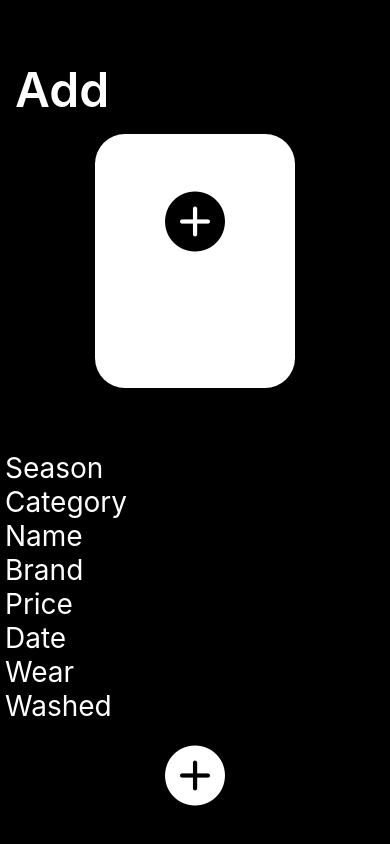
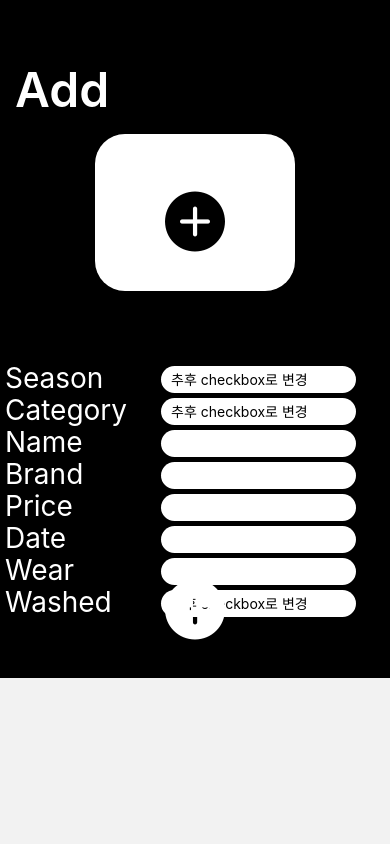
Before and after one commit to DTPrincess/CLOG, a React Native app: screen /Add in a window 390 px wide. Built offline with nearby package versions, Linux system fonts and the light colour scheme.

Commit message:
add.js에 textinput 추가

```diff
--- a/screens/Add.js
+++ b/screens/Add.js
@@ -6,11 +6,13 @@ import {
   View,
   ScrollView,
   TouchableOpacity,
+  TextInput,
 } from "react-native";
 import { AntDesign } from "@expo/vector-icons";
 
 export default function Add( {navigation}) {
   return (
+    <ScrollView>
     <View style={styles.container}>
        <View style={styles.header}>
         <Text style={styles.add}>Add</Text>
@@ -25,17 +27,24 @@ export default function Add( {navigation}) {
        </View>
       </View>
 
-
-      <View>
+      <View style={styles.container3}>
         <Text style={styles.category}>Season</Text>
+        <TextInput placeholder={"추후 checkbox로 변경"} style={styles.textinput}/>
         <Text style={styles.category}>Category</Text>
+        <TextInput placeholder={"추후 checkbox로 변경"} style={styles.textinput}/>
         <Text style={styles.category}>Name</Text>
+        <TextInput style={styles.textinput}/>
         <Text style={styles.category}>Brand</Text>
+        <TextInput style={styles.textinput}/>
         <Text style={styles.category}>Price</Text>
+        <TextInput style={styles.textinput}/>
         <Text style={styles.category}>Date</Text>
+        <TextInput style={styles.textinput}/>
         <Text style={styles.category}>Wear</Text>
+        <TextInput style={styles.textinput}/>
         <Text style={styles.category}>Washed</Text>
-      </View>
+        <TextInput placeholder={"추후 checkbox로 변경"} style={styles.textinput}/>
+        </View>
 
       <TouchableOpacity
         style={styles.plus}
@@ -43,6 +52,8 @@ export default function Add( {navigation}) {
         <AntDesign name="pluscircle" size={60} color="white" />
       </TouchableOpacity>
     </View>
+    </ScrollView>
+
   );
 }
 
@@ -56,6 +67,15 @@ const styles = StyleSheet.create({
     flex:1,
     backgroundcolor:"black",
     alignItems : "center",
+  },
+
+  container3: {
+    flex:1,
+    marginTop: 30,
+    backgroundColor: "black",
+    flexDirection:"row",
+    flexWrap: "wrap",
+    alignItems: "flex-start",
   },
 
   header: {
@@ -73,6 +93,10 @@ const styles = StyleSheet.create({
     fontSize: 28,
     fontWeight: "400",
     color: "white",
+    alignItems : "center",
+    width: "40%",
+    height: "13%",
+    alignItems: "flex-start",
   },
   plus: {
     alignItems: "center",
@@ -83,7 +107,7 @@ const styles = StyleSheet.create({
   picture: {
     alignitems: "center",
     width:200,
-    height:200,
+    height:190,
     flex:0.8,
     backgroundColor:"white",
     borderRadius:30,
@@ -94,4 +118,13 @@ const styles = StyleSheet.create({
     marginTop: 55,
   },
 
+  textinput : {
+    backgroundColor:"white",
+    borderRadius:30,
+    paddingVertical: 5,
+    paddingHorizontal:10,
+    width: "50%",
+    marginTop: 5,
+  }
+
 });
```
